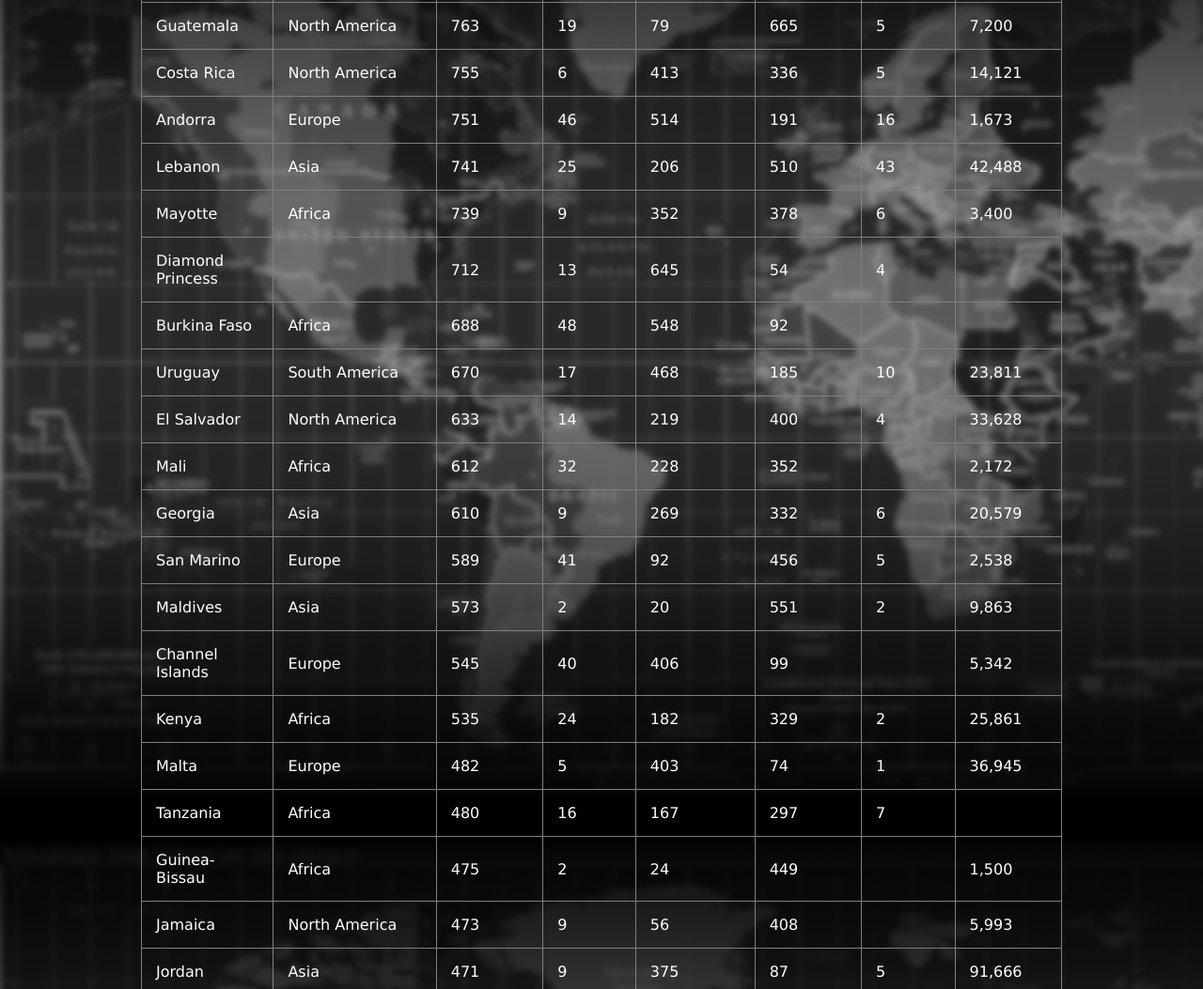
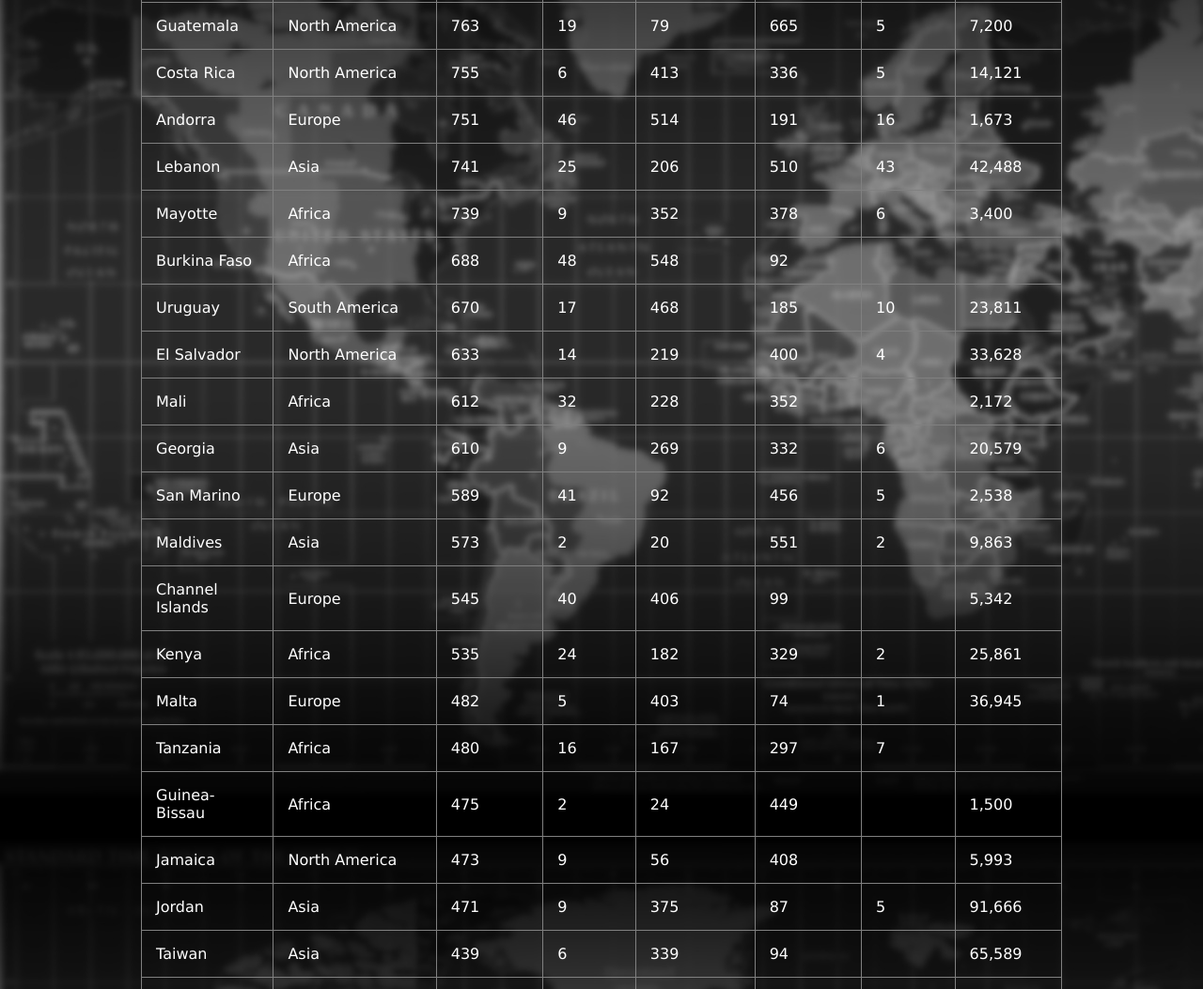
Before and after one commit to ankitatrey/covid-19, a plain HTML site: page pages/world-stats.html in a window 1280 px wide. Shown: the part 5609-6662 px from the top of the page at 94% size. Drawn offline with Linux system fonts and the light colour scheme.

Commit message:
Update world-stats.html

```diff
--- a/pages/world-stats.html
+++ b/pages/world-stats.html
@@ -1037,16 +1037,7 @@ Oceania
 <td>6</td>
 <td>3,400</td>
 </tr>
- <tr>
-<td>Diamond Princess</td>
-<td></td>
-<td>712</td>
-<td>13 </td>
-<td>645</td>
-<td>54</td>
-<td>4</td>
-<td></td>
-</tr><tr  >
+<tr  >
 <td>Burkina Faso</td>
 <td>Africa</td>
 <td>688</td>
```
